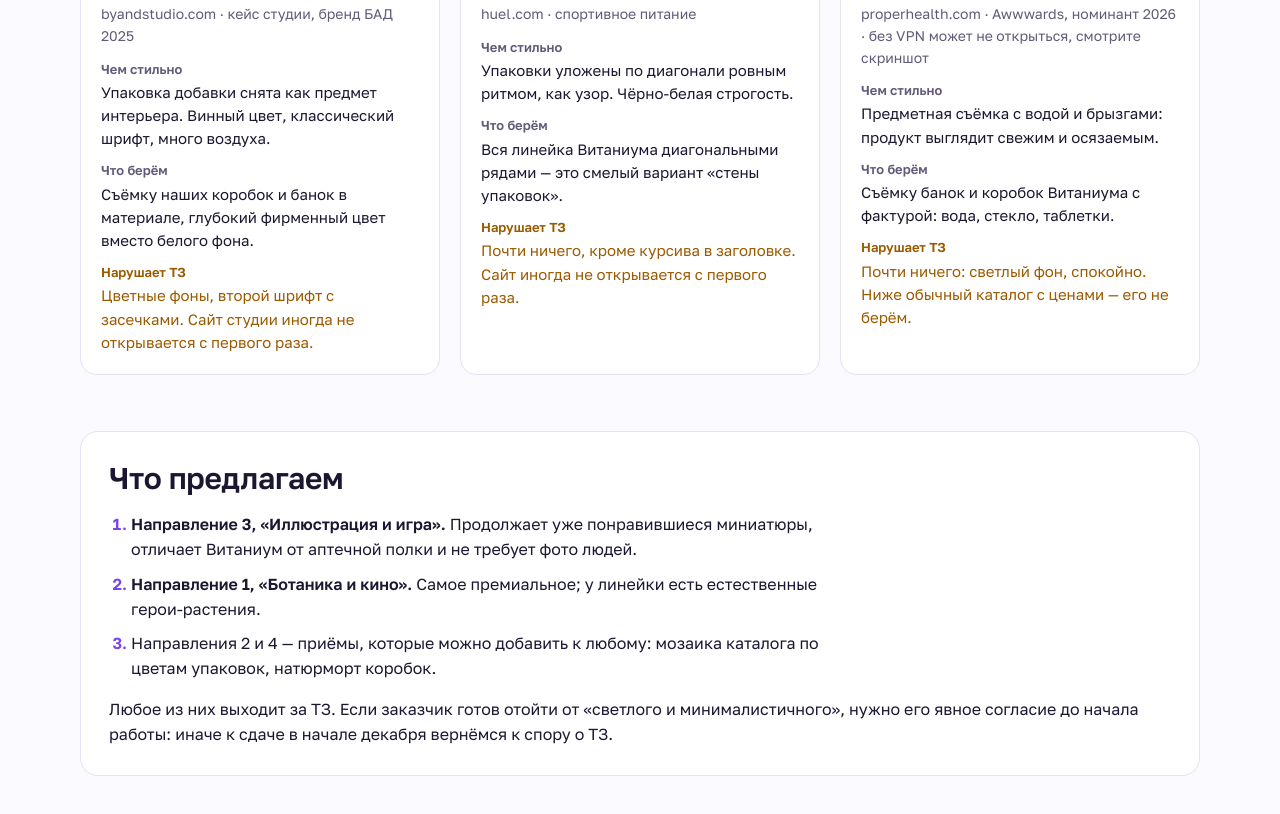
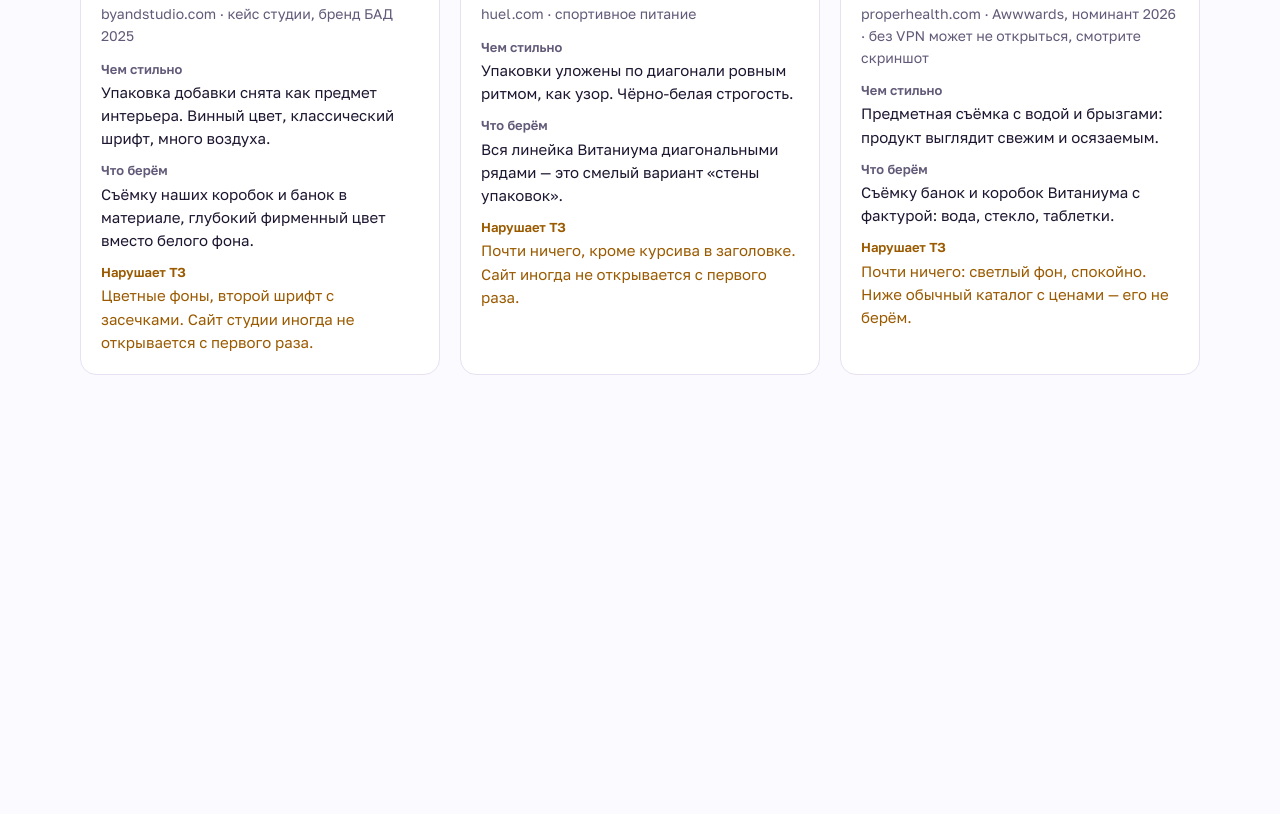
Before and after one commit to gryadkovaSvetlana/concepts-preview, a plain HTML site: page references/bold/index.html in a window 1280 px wide. Shown: the part 4358-5172 px from the top of the page. After the commit the page ends 4805 px from the top, so only its background shows below. Drawn offline with Linux system fonts and the light colour scheme.

Commit message:
Bold board: remove the recommendation block
Co-Authored-By: Claude Opus 5.5 <noreply@anthropic.com>

```diff
--- a/references/bold/index.html
+++ b/references/bold/index.html
@@ -251,16 +251,6 @@ dd { margin: 2px 0 0; font-size: 15px; }
     </div>
   </section>
 
-  <section class="pick" aria-labelledby="t-pick">
-    <h2 id="t-pick">Что предлагаем</h2>
-    <ol>
-      <li><b>Направление 3, «Иллюстрация и игра».</b> Продолжает уже понравившиеся миниатюры, отличает Витаниум от аптечной полки и не требует фото людей.</li>
-      <li><b>Направление 1, «Ботаника и кино».</b> Самое премиальное; у линейки есть естественные герои-растения.</li>
-      <li>Направления 2 и 4 — приёмы, которые можно добавить к любому: мозаика каталога по цветам упаковок, натюрморт коробок.</li>
-    </ol>
-    <p>Любое из них выходит за ТЗ. Если заказчик готов отойти от «светлого и минималистичного», нужно его явное согласие до начала работы: иначе к сдаче в начале декабря вернёмся к спору о ТЗ.</p>
-  </section>
-
 </div>
 </body>
 </html>
```
